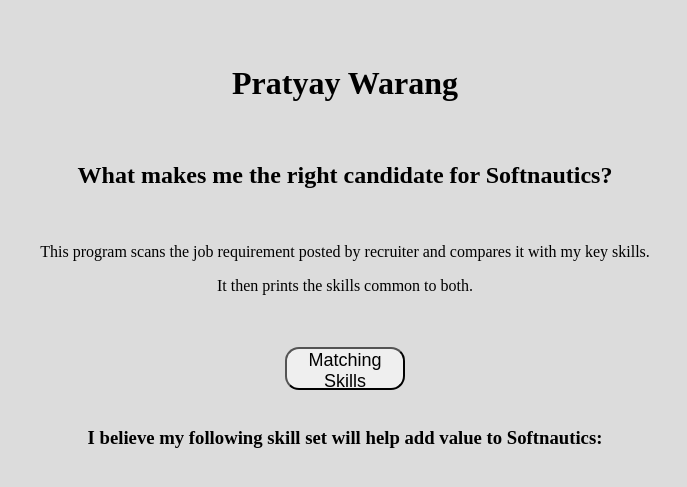
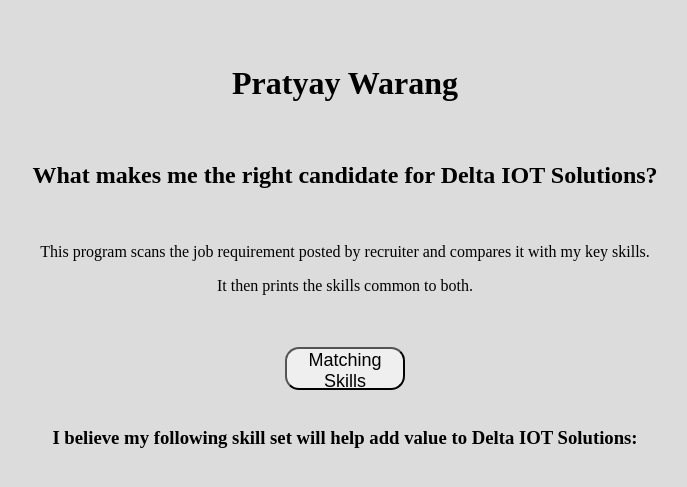
Before and after one commit to warangpratyay/Pratyay-s_Skills, a Flask app: page / in a window 1280 px wide. Shown: the top 487 px of the page, without its empty margins (295-982 px from the left). Run offline with Flask 2, Linux system fonts and the light colour scheme.

Commit message:
Update index.html

```diff
--- a/templates/index.html
+++ b/templates/index.html
@@ -15,7 +15,7 @@
 			<br>
             <h1>Pratyay Warang</h1>
 			<br>
-			<h2>What makes me the right candidate for Softnautics?</h2>
+			<h2>What makes me the right candidate for Delta IOT Solutions?</h2>
 			<br>
 			<p>This program scans the job requirement posted by recruiter and compares it with my key skills.</p>
 			<p>It then prints the skills common to both.</p>
@@ -28,7 +28,7 @@
 
         </form>
 		<br>
-		<h3>I believe my following skill set will help add value to Softnautics:</h3>
+		<h3>I believe my following skill set will help add value to Delta IOT Solutions:</h3>
 		<h3 style="color:blue; margin: 0% 15% 0% 15%">{{ prediction_text }}</h3>
     </div>
 
```
